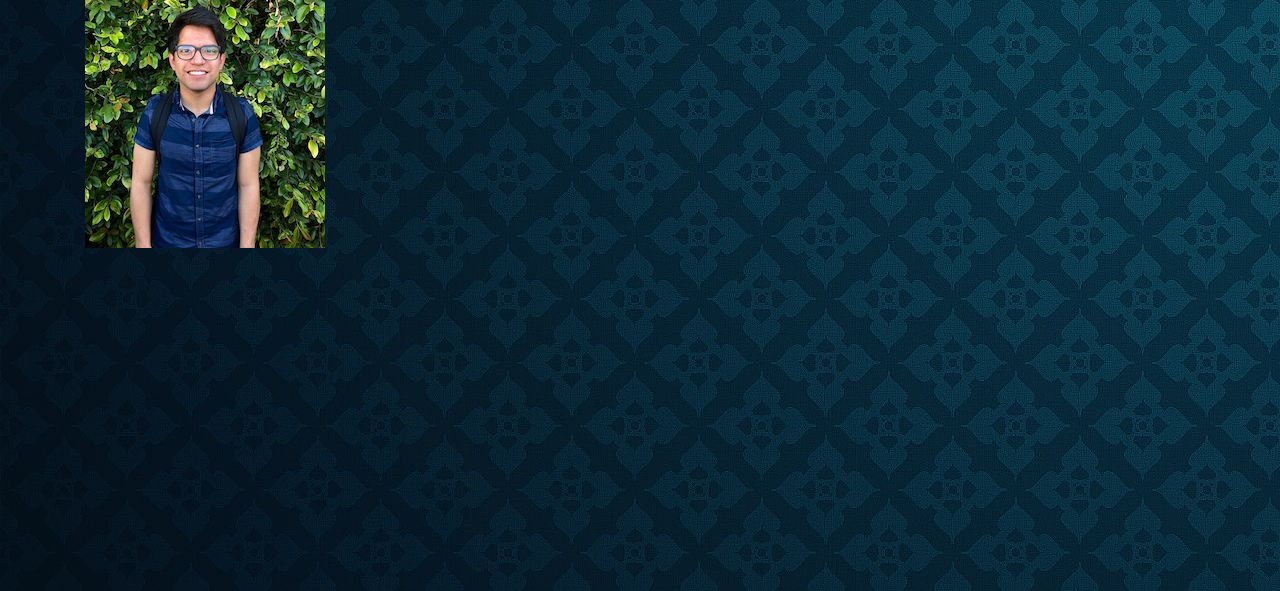
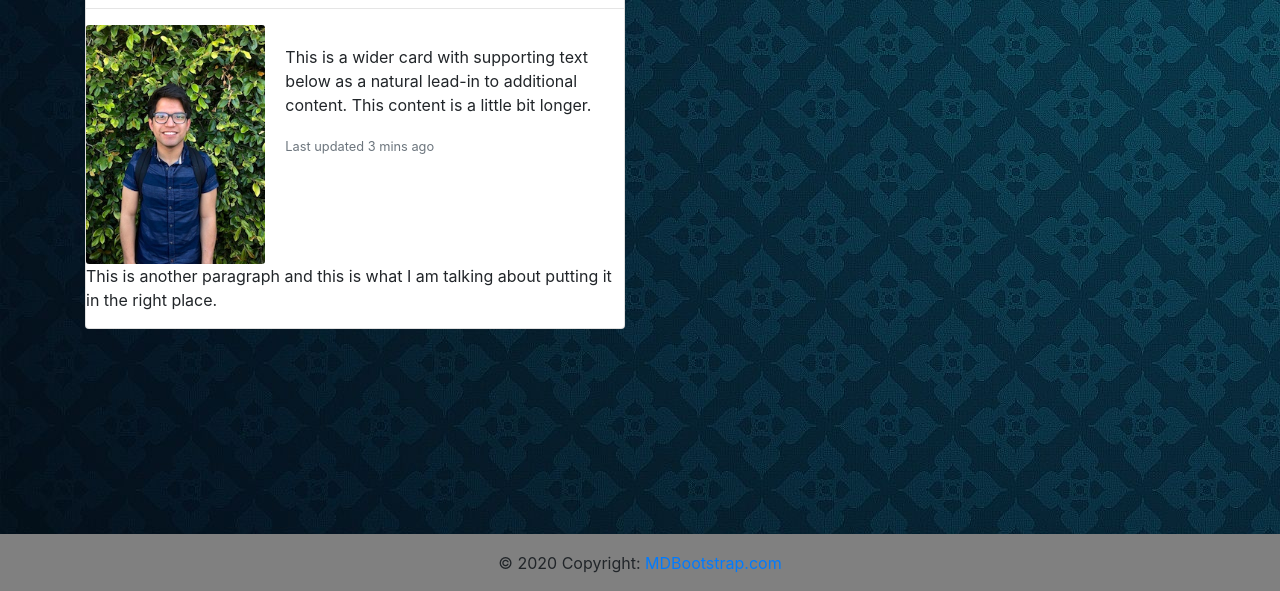
Before and after one commit to IvanTorresMia/IvanTorres-portfolio, a plain HTML site: page index.html in a window 1280 px wide. Shown: the part 209-800 px from the top of the page. Drawn offline with nearby package versions, Linux system fonts and the light colour scheme.

Commit message:
footer layout

```diff
--- a/index.html
+++ b/index.html
@@ -41,15 +41,41 @@
         </nav>
     </div>
 
+    <div class="row my-row">
+        <div class="col">
+            <h1>    </h1>
+        </div>
+    </div>
     <!-- About me Container -->
      <div class="container">
-         <h1>About Me</h1>
-         <hr>
-         <div class="row">
-             <div class="col">
-                 <img src="assets/images/IMG_6862.jpg" alt="Image of Ivan In L.A" class="img">
-             </div>
-         </div>
+         <div class="card mb-3" style="max-width: 540px;">
+            <h1>About Me</h1>
+                <hr>
+            <div class="row no-gutters">
+              <div class="col-md-4">
+                <img src="assets/images/IMG_6862.jpg" class="card-img" alt="Image of Ivan In LA">
+              </div>
+              <div class="col-md-8">
+                <div class="card-body">
+                  <p class="card-text">This is a wider card with supporting text below as a natural lead-in to additional content. This content is a little bit longer.</p>
+                  <p class="card-text"><small class="text-muted">Last updated 3 mins ago</small></p>
+                </div>
+              </div>
+            </div>
+            <div class="row no-gutters">
+                <div class="col-md-12">
+                    <p>This is another paragraph and this is what I am talking about putting it in the right place.</p>
+                </div>
+            </div>
+          </div>
      </div>
+     <!-- footer -->
+     <div class="fixed-bottom">
+         <footer class="container-fluid my-footer">
+            <div class="footer-copyright text-center py-3">© 2020 Copyright:
+                <a href="https://mdbootstrap.com/"> MDBootstrap.com</a>
+            </div>
+         </footer>
+    </div>
   </body>
 </html>
--- a/style.css
+++ b/style.css
@@ -1,3 +1,10 @@
 body {
     background-image: url(assets/images/Background\ Image.jpg);
 }
+.my-row {
+    margin: 40px;
+}
+.my-footer {
+    background-color: gray;
+    padding-top: 1px;
+}
```
